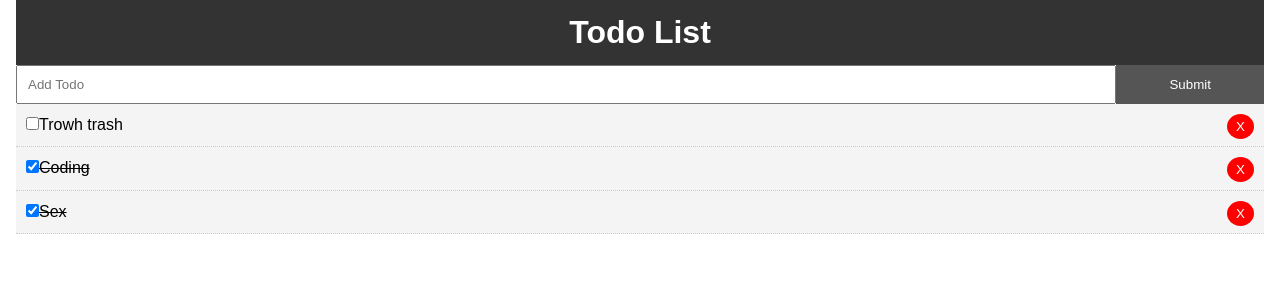
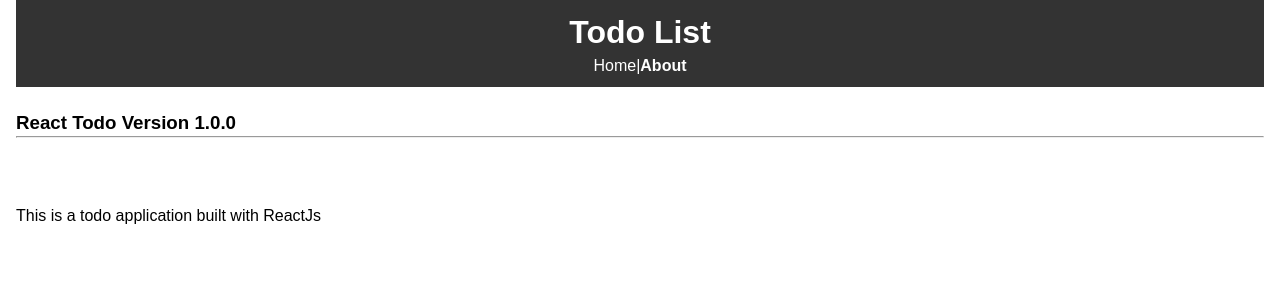
Before and after one commit to foxching/react-todo, a React (Create React App) app: page /about in a window 1280 px wide. Shown: the top 300 px of the page. Built offline with nearby package versions, Linux system fonts and the light colour scheme.

Commit message:
some code modification

```diff
--- a/src/Components/AddTodo.js
+++ b/src/Components/AddTodo.js
@@ -26,7 +26,7 @@ class AddTodo extends Component {
                     <input
                         type="text"
                         name="title"
-                        placeholder="Add Todo"
+                        placeholder="Add Todo...."
                         style={{ padding:'10px', flex:'10'}}
                         value={this.state.title}
                         onChange={this.onChange}
--- a/src/Components/App.js
+++ b/src/Components/AppHome.js
@@ -1,21 +1,20 @@
 import React, { Component } from 'react';
-import Todos from './Todos'
-import Header from './Layouts/Header'
+import Todos from './Todos';
 import AddTodo from './AddTodo';
 import uuid from 'uuid';
 
 class App extends Component {
   state = {
       todos:[{
-        id:1,
+        id:uuid(),
         title:'Trowh trash',
         completed:false
       },{
-        id:2,
+        id:uuid(),
         title:'Coding',
         completed:true
       },{
-        id:3,
+        id:uuid(),
         title:'Sex',
         completed:true
       }]
@@ -53,8 +52,7 @@ class App extends Component {
 
     return (
       <div>
-        <div className="container">
-          <Header />
+        <div>
           <AddTodo  addTodo={this.addTodo}/>
           <Todos todos={this.state.todos} markComplete={this.markComplete} deleteTodo={this.deleteTodo}/>
         </div>
--- a/src/Components/Layouts/Header.js
+++ b/src/Components/Layouts/Header.js
@@ -1,9 +1,12 @@
-import React from 'react'
+import React from 'react';
+import { NavLink } from 'react-router-dom';
 
 const Header = () => (
 
     <div style={headerStyle}>
         <h1>Todo List</h1>
+        <NavLink to="/" activeClassName="is-active" style={LinkStyle} exact={true}>Home|</NavLink>
+        <NavLink to="/about" activeClassName="is-active" style={LinkStyle}>About</NavLink>
     </div>
 )
 
@@ -14,5 +17,10 @@ const headerStyle = {
     textAlign:'center'
 }
 
+const LinkStyle = {
+    color:'#fff',
+    textDecoration:'none'
+}
+
 
 export default Header
--- /dev/null
+++ b/src/Components/Pages/AboutPage.js
@@ -0,0 +1,15 @@
+import React from 'react';
+
+const AboutPage = () => (
+  <div>
+     <br/>
+    <h3>React Todo Version 1.0.0</h3>
+
+    <hr></hr>
+
+    <br/> <br/> <br/>
+    <p>This is a todo application built with ReactJs</p>
+  </div>
+);
+
+export default AboutPage;
--- a/src/Components/Router/AppRouter.js
+++ b/src/Components/Router/AppRouter.js
@@ -0,0 +1,22 @@
+import React from 'react';
+import { BrowserRouter, Route, Switch} from 'react-router-dom';
+import AppHome from '../AppHome';
+import Header from '../Layouts/Header';
+import AboutPage from '../Pages/AboutPage'
+
+
+const AppRouter =() => (
+
+    <BrowserRouter>
+    <div className="container">
+      <Header />
+      <Switch>
+        <Route path="/" component={AppHome} exact={true} />
+        <Route path="/about" component={AboutPage} />
+      </Switch>
+    </div>
+  </BrowserRouter>
+
+)
+
+export default AppRouter
--- a/src/Styles/style.css
+++ b/src/Styles/style.css
@@ -30,3 +30,7 @@ a {
 .btn:hover{
 	background: #666;
 }
+
+.is-active {
+	font-weight: bold;
+}
--- a/src/index.js
+++ b/src/index.js
@@ -1,8 +1,8 @@
 import React  from 'react';
 import { render } from 'react-dom';
-import App from './Components/App';
+import AppRouter from './Components/Router/AppRouter';
 import './Styles/style.css';
 
 
 
-render(<App />, document.getElementById('root'));
+render(<AppRouter />, document.getElementById('root'));
```
Also changed, not shown: 1 other file (tests, documents, lock files or other folders).
